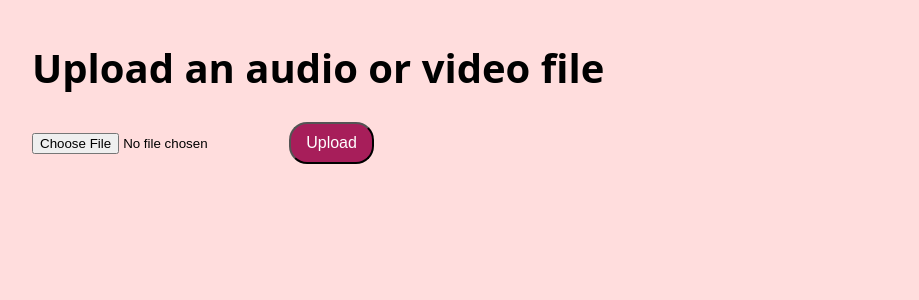
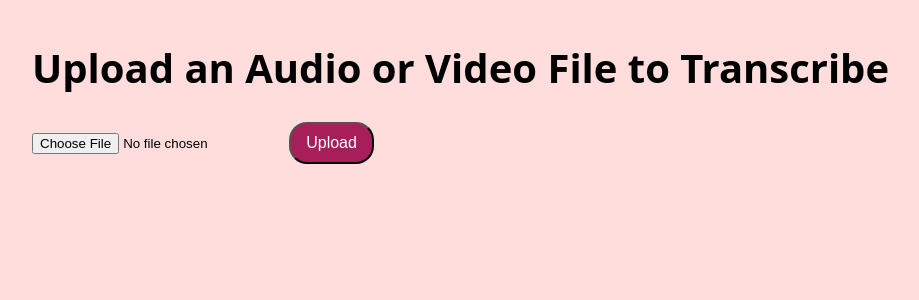
Before and after one commit to ArushKhare/My-Work-Time, a Flask app: page /transcribe in a window 1280 px wide. Shown: the part 104-404 px from the top of the page, without its empty margins (8-927 px from the left). Run offline with Flask 3, Linux system fonts and the light colour scheme.

Commit message:
Update transcribe.html

```diff
--- a/updated demo wip/templates/transcribe.html
+++ b/updated demo wip/templates/transcribe.html
@@ -115,7 +115,7 @@
 
   <div class="content">
     <div class="animated" id="upload_file">
-      <h1>Upload an audio or video file</h1>
+      <h1>Upload an Audio or Video File to Transcribe</h1>
       <form id="upload_form" method="POST" action="/transcribe-result" enctype="multipart/form-data">
         <input type="file" id="file_input" name="file" accept="audio/*,video/*" required>
         <button class="buttons" type="submit" onclick = "checkUpload()">Upload</button>
@@ -152,5 +152,4 @@
   </script>
 
 </body>
-
 </html>
```
